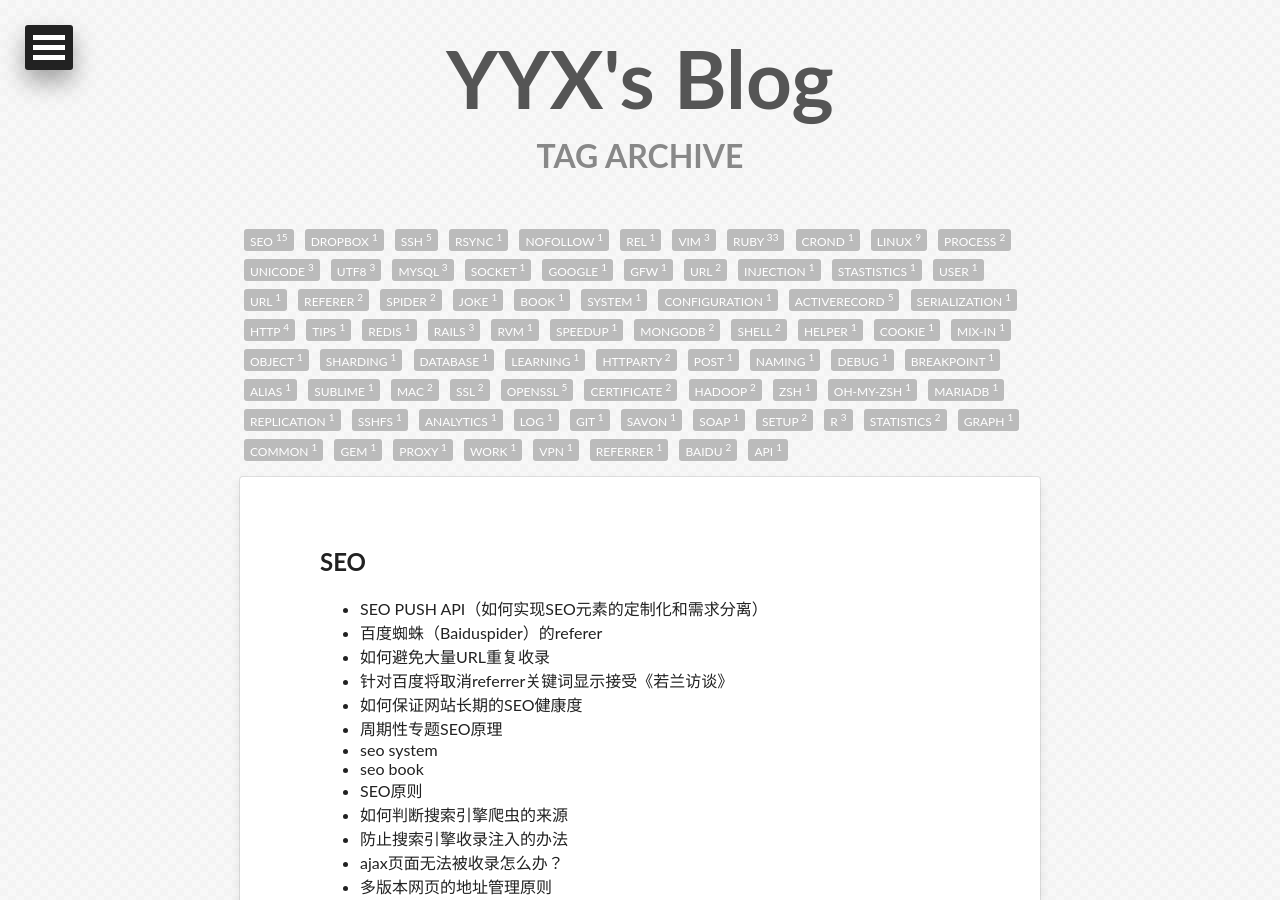
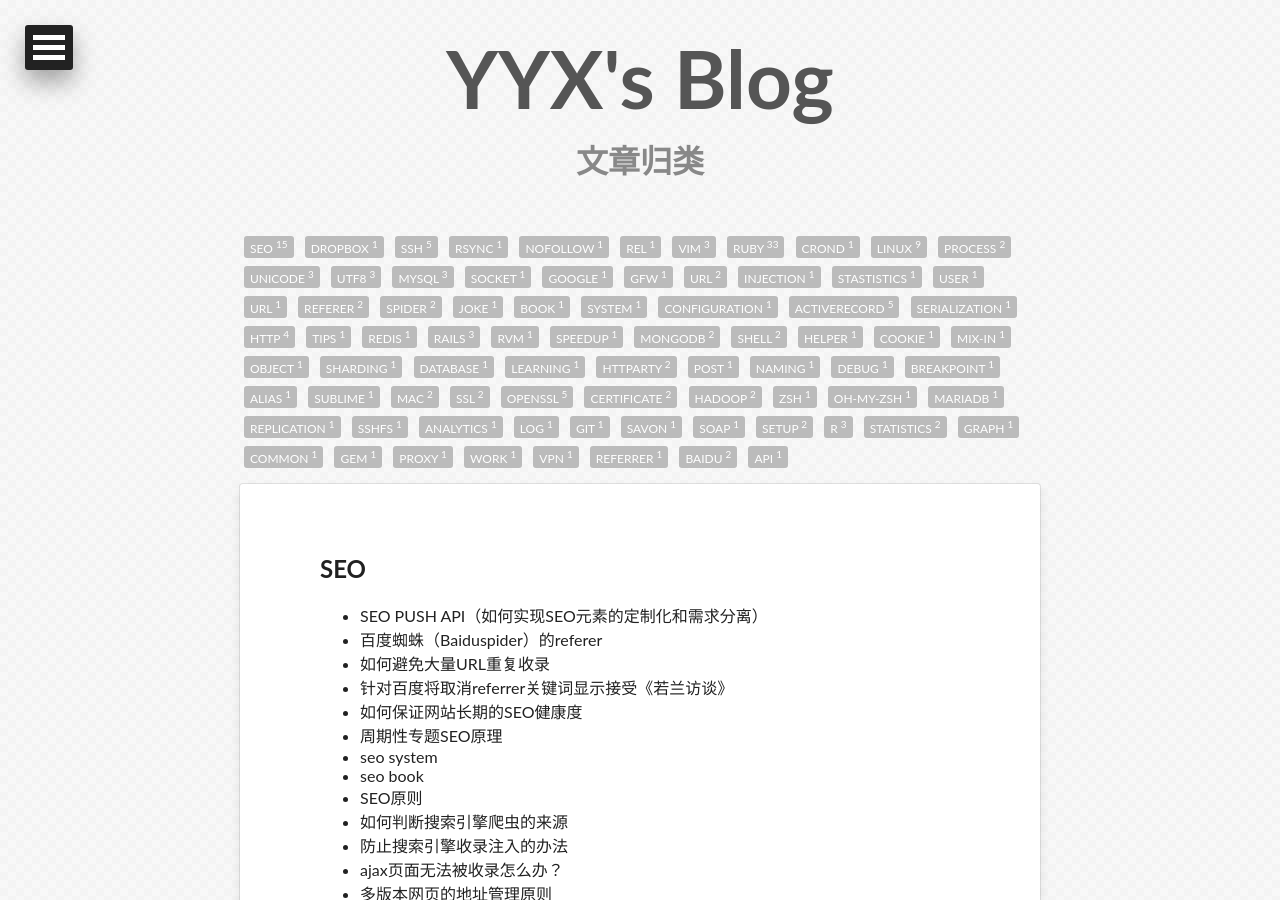
Before and after one commit to apyixiang/apyixiang.github.io, a Jekyll site: the page built from tags.html, in a window 1280 px wide and 900 px high. Built offline with Jekyll 4.4.1, drawn with Linux system fonts in a browser that asks for light colours; some web fonts are replaced; Markdown is read by kramdown in place of the engine named in the settings; comment, search, counter and statistics services are not loaded.

Commit message:
添加“归档”标签

```diff
--- a/_includes/navigation.html
+++ b/_includes/navigation.html
@@ -46,8 +46,9 @@
 		<li>
 			<a href="#">Posts</a>
 			<ul class="dl-submenu">
-				<li><a href="/archive/">All Posts</a></li>
-				<li><a href="/tags/">All Tags</a></li>
+				<li><a href="/archive/">文章</a></li>
+				<li><a href="/tags/">标签</a></li>
+				<li><a href="/archivesyear/">归档</a></li>
 			</ul>
 		</li>
 		{% for link in site.links %}<li>{% if link.external %}<a href="{{ link.url }}">{{ link.title }}</a>{% else %}<a href="{{ link.url }}">{{ link.title }}</a>{% endif %}</li>{% endfor %}
--- a/tags.html
+++ b/tags.html
@@ -1,7 +1,7 @@
 ---
 layout: post-index
 permalink: /tags/
-title: Tag Archive
+title: 文章归类
 description: "An archive of posts sorted by tag."
 ---
 
```
